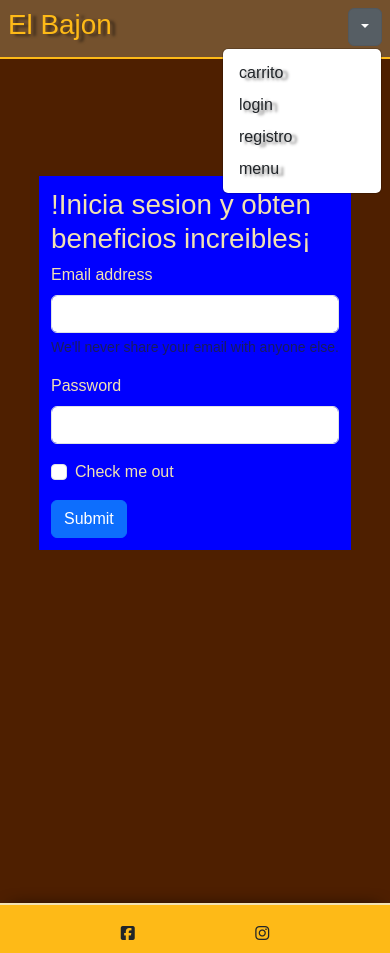
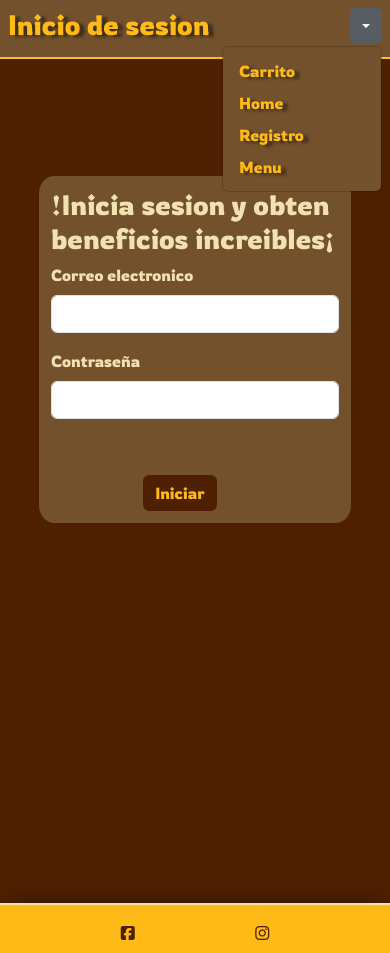
Before and after one commit to GinoTesta10/ENTREGA-NRO-2, a plain HTML site: page html/login.html in a window 390 px wide. Both pictures are taken after a click on the button 365 px from the left and 27 px from the top of the page. Drawn offline with nearby package versions, Linux system fonts and the light colour scheme.

Commit message:
Actualizacion del "login.html" en CSS

```diff
--- a/html/login.html
+++ b/html/login.html
@@ -17,6 +17,12 @@
       crossorigin="anonymous"
     />
     <link rel="stylesheet" href="../styles/styles.css" />
+    <link rel="preconnect" href="https://fonts.googleapis.com" />
+    <link rel="preconnect" href="https://fonts.gstatic.com" crossorigin />
+    <link
+      href="https://fonts.googleapis.com/css2?family=DM+Sans:ital,opsz,wght@0,9..40,100..1000;1,9..40,100..1000&family=Rowdies:wght@300;400;700&display=swap"
+      rel="stylesheet"
+    />
     <title>Inicio de sesion</title>
   </head>
   <body>
@@ -43,31 +49,39 @@
         <!-- NAV BAR-DESKTOP -->
 
         <div class="d-flex div-header">
-          <div class="p-2 w-100"><h1>El Bajon</h1></div>
+          <div class="p-2 w-100"><h1>Inicio de sesion</h1></div>
           <div class="p-2 flex-shrink-1">
             <div class="dropdown menu-burguer-movile">
               <button
-                class="btn btn-secondary dropdown-toggle"
+                class="btn btn-secondary dropdown-toggle button-menu"
                 type="button"
                 data-bs-toggle="dropdown"
                 aria-expanded="false"
               ></button>
-              <ul class="dropdown-menu">
+              <ul class="dropdown-menu drop-menu">
                 <li>
-                  <a class="dropdown-item" href="../html/carrito.html"
-                    >carrito</a
+                  <a
+                    class="dropdown-item items-drop"
+                    href="../html/carrito.html"
+                    >Carrito</a
                   >
                 </li>
                 <li>
-                  <a class="dropdown-item" href="../html/login.html">login</a>
-                </li>
-                <li>
-                  <a class="dropdown-item" href="../html/register.html"
-                    >registro</a
+                  <a class="dropdown-item items-drop" href="../html/home.html"
+                    >Home</a
                   >
                 </li>
                 <li>
-                  <a class="dropdown-item" href="../html/menu.html">menu</a>
+                  <a
+                    class="dropdown-item items-drop"
+                    href="../html/register.html"
+                    >Registro</a
+                  >
+                </li>
+                <li>
+                  <a class="dropdown-item items-drop" href="../html/menu.html"
+                    >Menu</a
+                  >
                 </li>
               </ul>
             </div>
@@ -78,14 +92,14 @@
         <!-- FORMULARIO LOGIN -->
         <!-- FORMULARIO LOGIN -->
         <!-- FORMULARIO LOGIN -->
-        <section class="form-login">
+        <section class="form-login card-text">
           <h1 class="h1-login">
             !Inicia sesion y obten beneficios increibles¡
           </h1>
           <form>
             <div class="mb-3">
               <label for="exampleInputEmail1" class="form-label"
-                >Email address</label
+                >Correo electronico</label
               >
               <input
                 type="email"
@@ -93,13 +107,10 @@
                 id="exampleInputEmail1"
                 aria-describedby="emailHelp"
               />
-              <div id="emailHelp" class="form-text">
-                We'll never share your email with anyone else.
-              </div>
             </div>
             <div class="mb-3">
               <label for="exampleInputPassword1" class="form-label"
-                >Password</label
+                >Contraseña</label
               >
               <input
                 type="password"
@@ -107,17 +118,10 @@
                 id="exampleInputPassword1"
               />
             </div>
-            <div class="mb-3 form-check">
-              <input
-                type="checkbox"
-                class="form-check-input"
-                id="exampleCheck1"
-              />
-              <label class="form-check-label" for="exampleCheck1"
-                >Check me out</label
-              >
-            </div>
-            <button type="submit" class="btn btn-primary">Submit</button>
+            <div class="mb-3 form-check"></div>
+            <button type="submit" class="btn btn-primary button-login">
+              Iniciar
+            </button>
           </form>
         </section>
         <!-- FORMULARIO LOGIN -->
@@ -125,8 +129,8 @@
         <!-- FORMULARIO LOGIN -->
       </main>
       <footer class="footer d-flex justify-content-evenly">
-        <i class="fa-brands fa-square-facebook"></i>
-        <i class="fa-brands fa-instagram"></i>
+        <i class="fa-brands fa-square-facebook icon-footer"></i>
+        <i class="fa-brands fa-instagram icon-footer"></i>
       </footer>
     </div>
 
--- a/styles/styles.css
+++ b/styles/styles.css
@@ -218,14 +218,24 @@
   justify-content: center;
   align-items: center;
 
-  background-color: blue;
+  background-color: #74512d;
   margin: 20px 10%;
   margin-top: 30%;
   padding: 12px;
+  border-radius: 5%;
 }
 .h1-login {
   display: flex;
   justify-content: center;
+}
+
+.button-login {
+  display: flex;
+  position: relative;
+  left: 32%;
+  background-color: #4e1f00;
+  color: #feba17;
+  border: none;
 }
 /* LOGIN.HTML */
 
```
